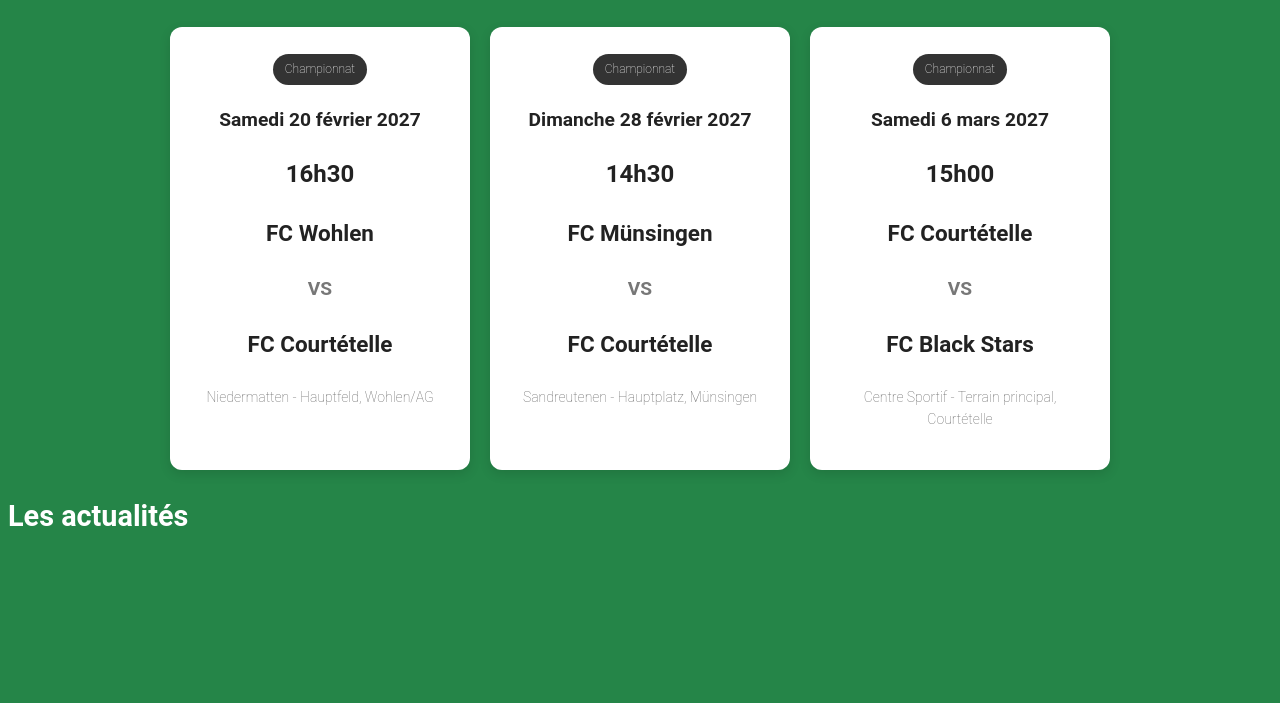
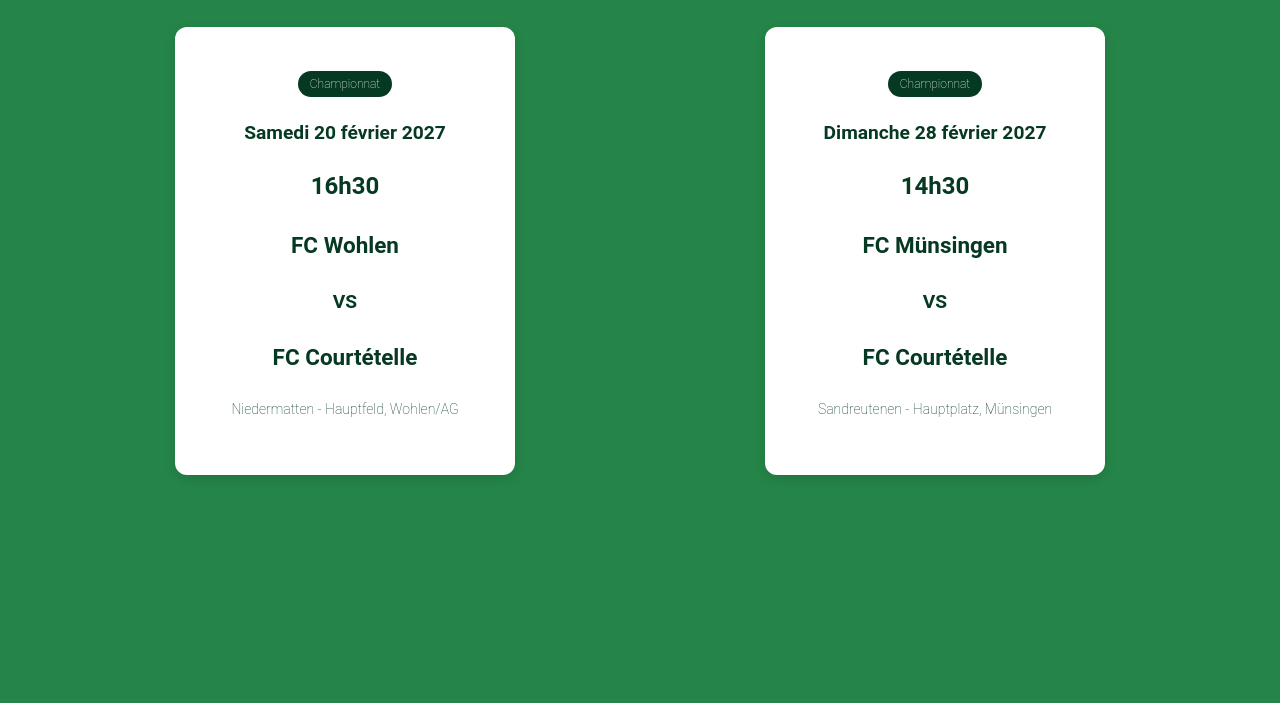
Before and after one commit to Bastien-Jeannerat/c113-projet-jeannerat-bastien, a plain HTML site: page index.html in a window 1280 px wide. Shown: the part 657-1360 px from the top of the page. Before the commit the page ends 1220 px from the top, so only its background shows below. Drawn offline with Linux system fonts and the light colour scheme; a web font is replaced by a local one.

Commit message:
Modif. nom image

```diff
--- a/index.html
+++ b/index.html
@@ -9,7 +9,7 @@
 <body>
 
 <header class="header">
-    <img src="img/logo-FCC.webp" alt="Logo FCC">
+    <img src="img/logo-Football-Club-Courtételle.webp" alt="Logo Football-Club-Courtételle">
     <nav>
         <ul class="menu">
             <li><a href="index.html" aria-current="page">Accueil</a></li>
--- a/style.css
+++ b/style.css
@@ -79,9 +79,7 @@ footer {
 }
 
 
-
-
-
+/*Les cartes de matchs sur la page d'accueil*/
 .prochains-matchs h2 {
     font-size: 30px;
     margin-bottom: 30px;
@@ -90,24 +88,23 @@ footer {
 .matchs-container {
     display: flex;
     justify-content: center;
-    gap: 20px;
+    gap: 250px;
     flex-wrap: wrap;
 }
 
 .carte-match {
     background-color: var(--texte);
-    color: #222222;
-    width: 260px;
-    padding: 25px 20px;
+    color: var(--liens);
+    width: 300px;
+    padding: 40px 20px;
     border-radius: 12px;
     box-shadow: 0 4px 12px rgba(0, 0, 0, 0.12);
     text-align: center;
 }
 
 .competition {
-    display: inline-block;
-    background-color: #333333;
-    color: white;
+    background-color: var(--liens);
+    color: var(--texte);
     padding: 6px 12px;
     border-radius: 20px;
     font-size: 12px;
@@ -131,7 +128,7 @@ footer {
 
 .vs {
     display: block;
-    color: #777777;
+    color: var(--liens);
     font-weight: bold;
     margin: 10px 0;
 }
@@ -139,5 +136,5 @@ footer {
 .lieu {
     margin-top: 20px;
     font-size: 14px;
-    color: #666666;
+    color: var(--liens);
 }
```
Also changed, not shown: contact.html (+1 -1 lines), equipes.html (+1 -1 lines), matchs.html (+1 -1 lines), img/logo-Football-Club-Courtételle.webp (renamed from img/logo-FCC.webp).
